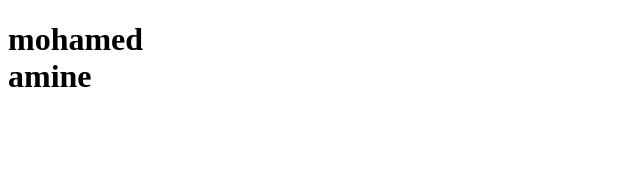
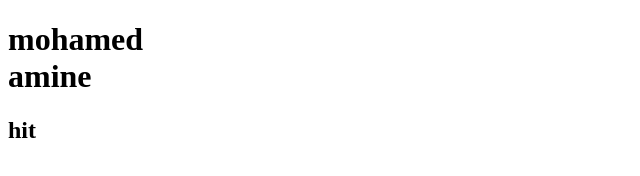
Before and after one commit to mohamedamine-elazaar/first-project, a plain HTML site: page index.html in a window 1280 px wide. Shown: the full height of the page, 0-640 px from the left. Drawn offline with Linux system fonts and the light colour scheme.

Commit message:
adding h2

```diff
--- a/index.html
+++ b/index.html
@@ -11,6 +11,8 @@
 <body>
     <h1>mohamed <br> amine
     </h1>
+    <h2>hit</h2>
     <script src="./script.js"></script>
+
 </body>
 </html>
```
